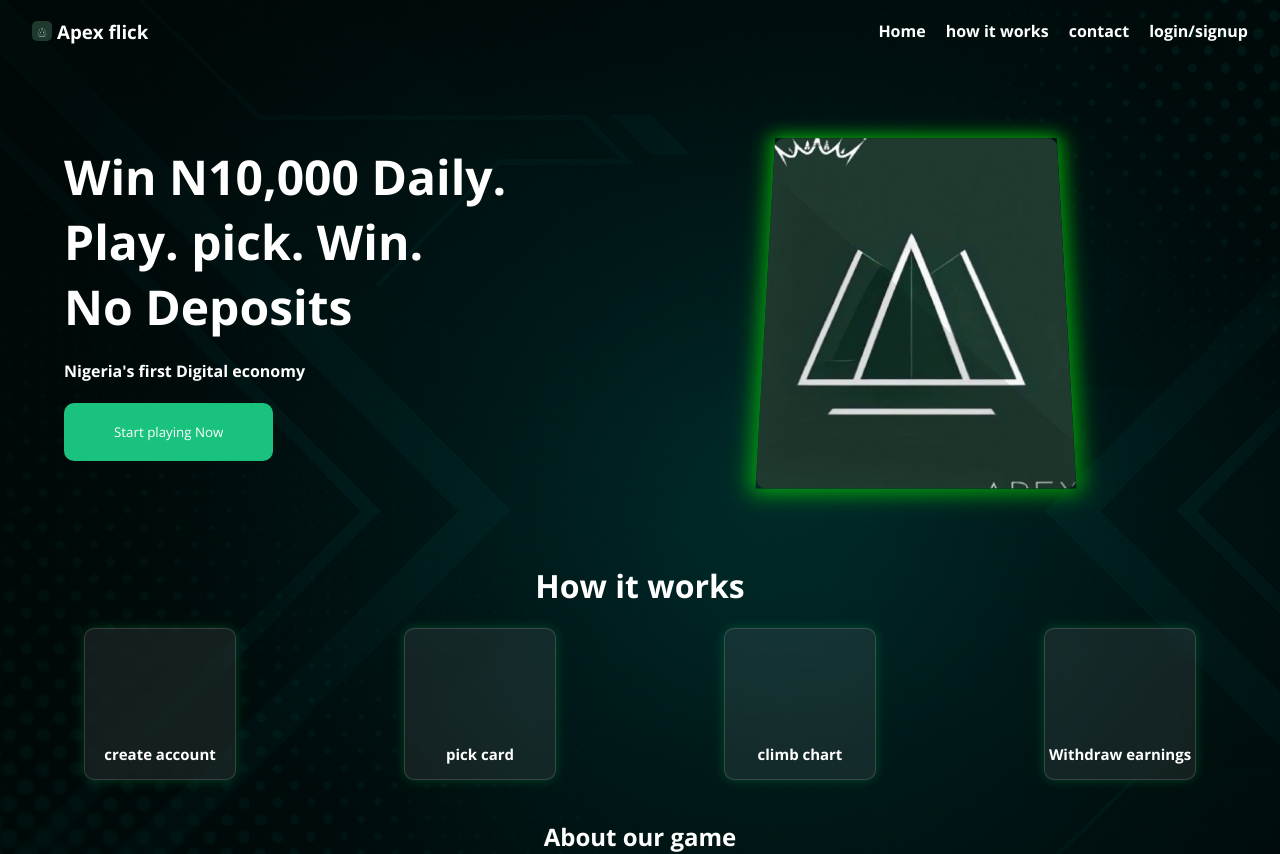
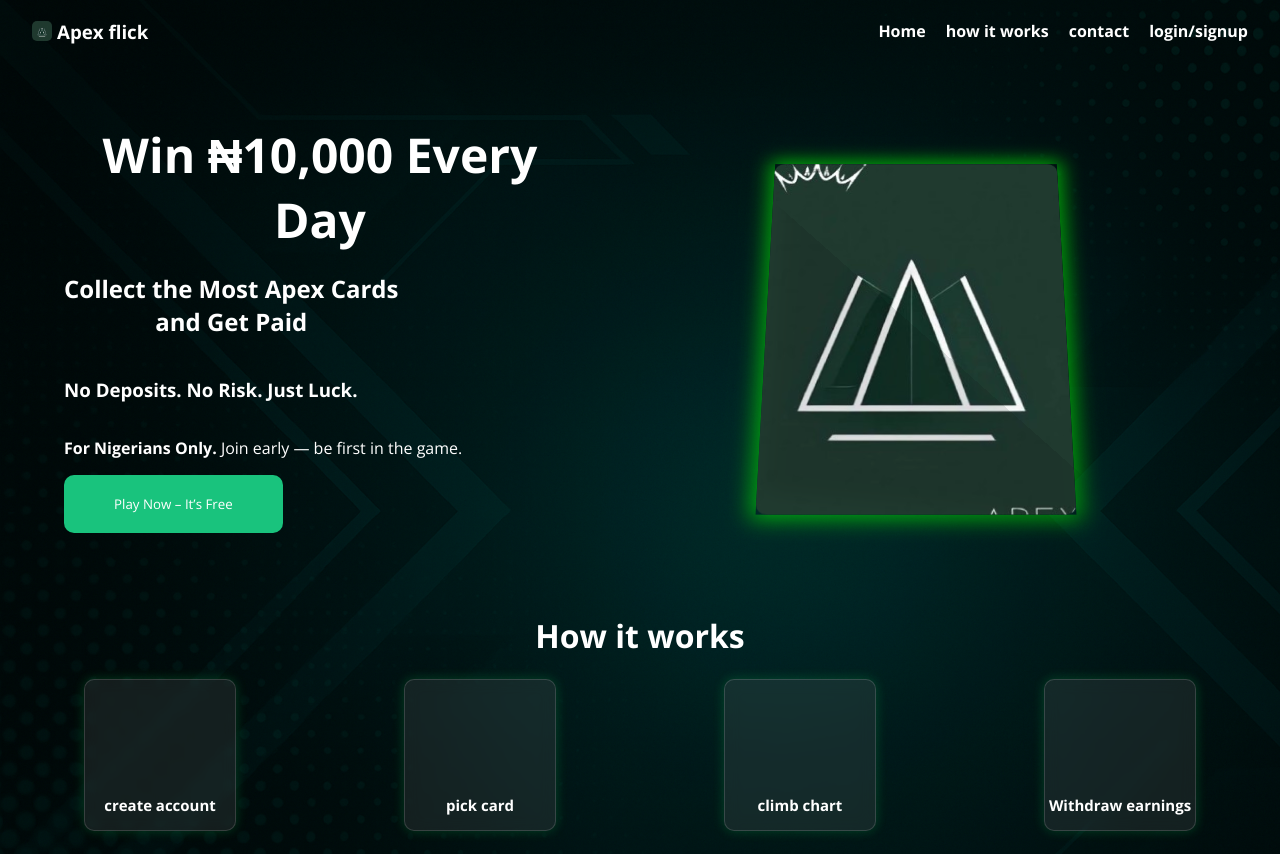
Before and after one commit to kidgideon/apexflick, a React (Vite) app: page / in a window 1280 px wide. Shown: the top 854 px of the page. Built offline with nearby package versions, Linux system fonts and the light colour scheme; some icons are missing.

Commit message:
for those bouncing out

```diff
--- a/src/pages/homepage.jsx
+++ b/src/pages/homepage.jsx
@@ -155,13 +155,17 @@ useEffect(() => {
       )}
 
       <div className={styles.topArea}>
-        <div className={styles.cashSection}>
-          <h1>Win N10,000 Daily.</h1>
-          <h1>Play. pick. Win.</h1>
-          <h1>No Deposits</h1>
-          <h4>Nigeria's first Digital economy</h4>
-          <button onClick={handleStartPlaying}>Start playing Now</button>
-        </div>
+      <div className={styles.cashSection}>
+  <h1 style={{ textAlign: "center" }}>Win ₦10,000 Every Day</h1>
+  <h2 style={{ textAlign: "center" }}>
+    Collect the Most Apex Cards<br /> and Get Paid
+  </h2>
+  <h3 style={{ textAlign: "center" }}>No Deposits. No Risk. Just Luck.</h3>
+  <p style={{ textAlign: "center" }}><strong>For Nigerians Only.</strong> Join early — be first in the game.</p>
+
+  <button onClick={handleStartPlaying}>Play Now – It’s Free</button>
+</div>
+
         <div className={styles.cardArea}>
           <motion.div
             className={styles.card}
```
